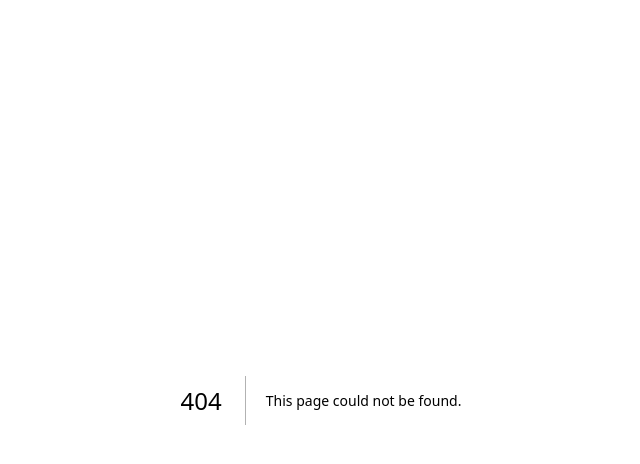
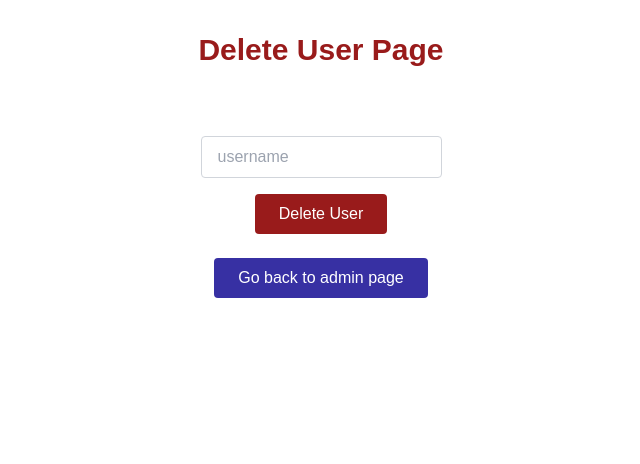
Before and after one commit to aldinalj/Enterprise_Project_Frontend, a Next.js app: page /admin/delete-user in a window 1280 px wide. Before the commit this address had no page. Shown: the top 464 px of the page, without its empty margins (319-959 px from the left). Built offline with nearby package versions, Linux system fonts and the light colour scheme.

Commit message:
Update functionality for admin and delete user page

```diff
--- /dev/null
+++ b/app/admin/delete-user/page.tsx
@@ -0,0 +1,79 @@
+"use client";
+import { use, useEffect, useState } from "react";
+import { useRouter } from "next/navigation";
+
+export default function DeleteUserPage() {
+  const [error, setError] = useState<string>("");
+  const [username, setUsername] = useState<string>("");
+  const [message, setMessage] = useState<string>("");
+  const router = useRouter();
+
+  const handleUsernameChange = (event: React.ChangeEvent<HTMLInputElement>) => {
+    setUsername(event.target.value);
+  };
+
+  const handleDeleteUser = () => {
+    const token = sessionStorage.getItem("authToken");
+
+    if (!token) {
+      setError("Token could not be found. Please log in to access this page.");
+      router.push("/login");
+      return;
+    }
+
+    fetch(`http://localhost:8080/admin/deleteUser?username=${encodeURIComponent(username)}`, {
+      method: "DELETE",
+      headers: {
+        Authorization: `Bearer ${token}`,
+        "Content-Type": "application/json",
+      },
+    })
+      .then((response) => {
+        if (!response.ok) {
+          throw new Error("Failed to delete the user.");
+        }
+        setMessage("User deleted successfully!");
+      })
+
+      .catch((error) =>
+        setError(error.message || "Something went wrong. Please try again.")
+      );
+  };
+
+  const handleNavigateToAdminPage = () => {
+    router.push("/admin");
+  };
+
+  return (
+    <>
+      <h1 className="text-3xl font-bold text-center text-red-800 mt-8">
+        Delete User Page
+      </h1>
+      {error && <p className="text-red-500 text-center mt-4">{error}</p>}
+      {message && <p className="text-green-500 text-center mt-4">{message}</p>}
+      <div className="mt-6 text-center">
+        <p className="text-lg text-white mb-4">Enter username to delete:</p>
+        <input
+          type="text"
+          value={username}
+          onChange={handleUsernameChange}
+          className="px-4 py-2 border text-black border-gray-300 rounded mb-4"
+          placeholder="username"
+        />
+        <br />
+        <button
+          onClick={handleDeleteUser}
+          className="px-6 py-2 bg-red-800 text-white font-medium rounded hover:bg-red-700 focus:outline-none focus:ring-2 focus:ring-red-400 focus:ring-offset-2 transition-all"
+        >
+          Delete User
+        </button> <br /> <br />
+        <button
+          onClick={handleNavigateToAdminPage}
+          className="px-6 py-2 bg-indigo-800 text-white font-medium rounded hover:bg-indigo-700 focus:outline-none focus:ring-2 focus:ring-indigo-400 focus:ring-offset-2 transition-all"
+        >
+          Go back to admin page
+        </button>
+      </div>
+    </>
+  );
+}
--- a/app/admin/page.tsx
+++ b/app/admin/page.tsx
@@ -3,62 +3,29 @@ import { use, useEffect, useState } from "react";
 import { useRouter } from "next/navigation";
 
 export default function AdminPage() {
-  const [error, setError] = useState<string>("");
-  const [username, setUsername] = useState<string>("");
-  const [message, setMessage] = useState<string>("");
   const router = useRouter();
 
-
-  useEffect(() => {
-    const token = sessionStorage.getItem("authToken");
-
-    if (!token) {
-      setError("Token could not be found. Please log in to access this page.");
-      router.push("/login");
-      return;
-    }
-
-    fetch("http://localhost:8080/admin", {
-      method: "GET",
-      headers: {
-        Authorization: `Bearer ${token}`,
-      },
-    })
-      .then((response) => {
-        if (!response.ok) {
-          throw new Error("Failed to authenticate admin.");
-        }
-      })
-
-      .catch((error) =>
-        setError(error.message || "Something went wrong. Please try again.")
-      );
-  }, [router]);
-
   const handleNavigateToDeleteUser = () => {
-    router.push("/admin/deleteuser");
+    router.push("/admin/delete-user");
   };
 
   return (
     <>
-      <h1 className="text-3xl font-bold text-center text-gray-800 mt-8">
+      <h1 className="text-3xl font-bold text-center text-indigo-600 mt-8">
         Welcome to the admin page
       </h1>
-      {error ? (
-        <p className="text-red-500 text-center mt-4">{error}</p>
-      ) : (
         <div className="mt-6 text-center">
-          <p className="text-lg text-gray-700 mb-4">
+          <p className="text-lg text-indigo-500 mb-4">
             What would you like to do?
           </p>
           <button
             onClick={handleNavigateToDeleteUser}
-            className="px-6 py-2 bg-blue-600 text-white font-medium rounded hover:bg-blue-700 focus:outline-none focus:ring-2 focus:ring-blue-400 focus:ring-offset-2 transition-all"
+            className="px-6 py-2 bg-indigo-400 text-white font-medium rounded hover:bg-blue-700 focus:outline-none focus:ring-2 focus:ring-blue-400 focus:ring-offset-2 transition-all"
           >
             Delete User
           </button>
         </div>
-      )}
+
     </>
   );
 }
```
